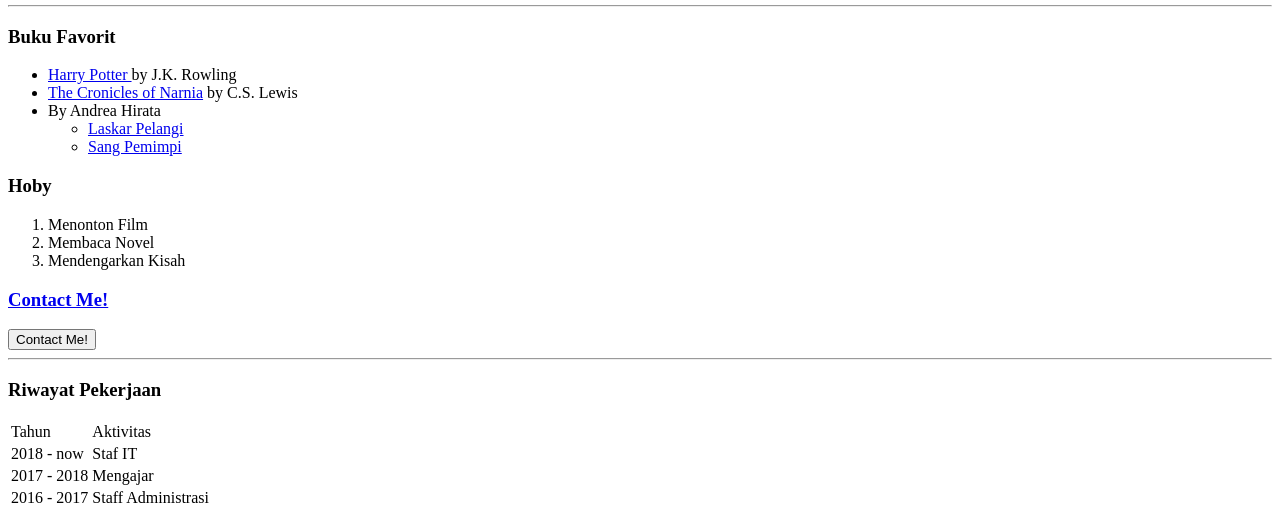
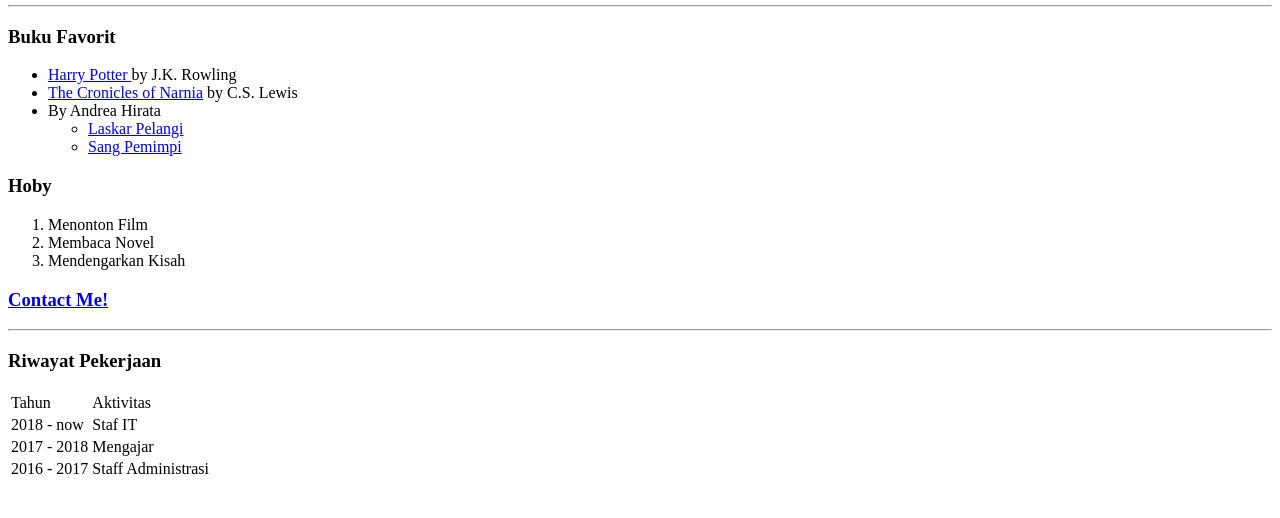
Before and after one commit to BinarGallery/cv, a plain HTML site: page index.html in a window 1280 px wide. Shown: the part 368-886 px from the top of the page. After the commit the page ends 857 px from the top, so only its background shows below. Drawn offline with Linux system fonts and the light colour scheme.

Commit message:
Update index.html

```diff
--- a/index.html
+++ b/index.html
@@ -55,10 +55,6 @@
     </ol>
 
     <h3><a href="contact-me.html">Contact Me!</a></h3>
-    <button a href="contact-me.html" class="favorite styled"
-            type="button">
-        Contact Me!
-    </button>
     <hr />
     <h3>Riwayat Pekerjaan</h3>
     <!--dokumentasi: html table mdn
```
